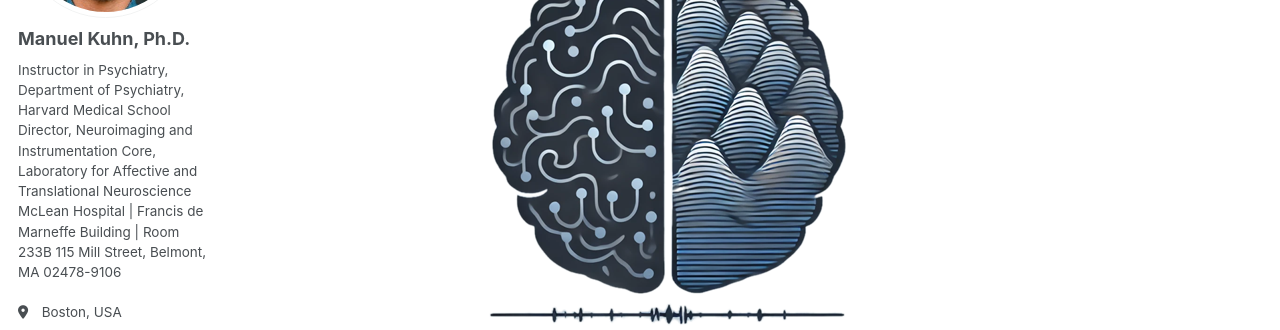
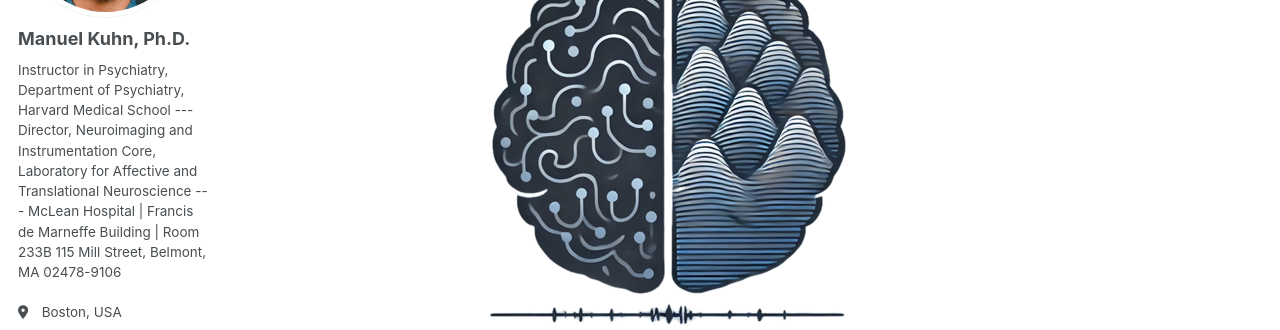
Before and after one commit to kuhnmanu/kuhnmanu.github.io, a Jekyll site: the page built from _pages/about.md, in a window 1280 px wide. Shown: the part 263-593 px from the top of the page. Built offline with Jekyll 4.4.1, drawn with Linux system fonts in a browser that asks for light colours; some web fonts are replaced.

```diff
--- a/_config.yml
+++ b/_config.yml
@@ -24,9 +24,9 @@ author:
   avatar           : "profile.jpg"
   name             : "Manuel Kuhn, Ph.D."
   bio              : "Instructor in Psychiatry, Department of Psychiatry, Harvard Medical School
-                      \n\n
+                      ---
                       Director, Neuroimaging and Instrumentation Core, Laboratory for Affective and Translational Neuroscience
-                      \n\n
+                      ---
                       McLean Hospital | Francis de Marneffe Building | Room 233B
                       115 Mill Street, Belmont, MA 02478-9106"
   location         : "Boston, USA"
```
